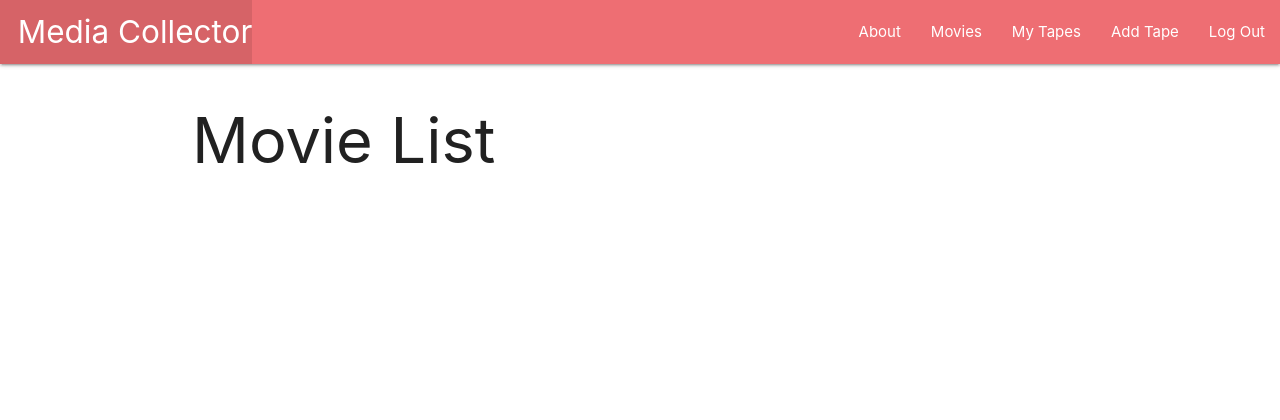
After one commit to Sandyfromnyc/lets-get-physical-media, a Django app: page /movies/ in a window 1280 px wide. The commit adds this page. Shown: the top 420 px of the page. Run offline with Django 4.2, Linux system fonts and the light colour scheme; the visitor is signed in with stand-in values (Sample User, id 1); data that the repository does not hold is empty.

Commit message:
Added Movie list and details

```diff
--- a/main_app/templates/base.html
+++ b/main_app/templates/base.html
@@ -22,8 +22,9 @@
                     <li><a href="{% url 'about' %}">About</a></li>
                     <!-- other links go here  -->
                     {% if user.is_authenticated %}
+                        <li><a href="{% url 'movies_index' %}">Movies</a></li>
                         <li><a href="{% url 'index' %}">My Tapes</a></li>
-                        <li><a href="{% url 'tape_create' %}">Add Tape</a></li>
+                        <li><a href="{% url 'tapes_create' %}">Add Tape</a></li>
                         <li><a href="{% url 'logout' %}">Log Out</a></li>
                     {% else %}
                         <li><a href="{% url 'signup' %}">Sign Up</a></li>
--- /dev/null
+++ b/main_app/templates/main_app/movie_list.html
@@ -0,0 +1,18 @@
+{% extends 'base.html' %}
+{% block content %}
+
+<h1>Movie List</h1>
+
+{% for movie in movie_list %}
+  <a href="{% url 'movies_detail' movie.id %}">
+    <div class="card">
+      <div class="card-content">
+        <span class="card-title">{{movie.title}}</span>
+        <p>Directed By: {{ movie.director }}</p>
+      </div>
+    </div>
+  </a>
+{% endfor %}
+
+
+{% endblock %}
--- a/main_app/urls.py
+++ b/main_app/urls.py
@@ -6,8 +6,10 @@ urlpatterns = [
     path('about/', views.about, name='about'),
     path('accounts/signup/', views.signup, name='signup'),
     path('tapes/', views.tapes_index, name='index'),
-    path('tapes/create/', views.TapeCreate.as_view(), name="tape_create"),
+    path('tapes/create/', views.TapeCreate.as_view(), name="tapes_create"),
     path('tapes/<int:tape_id>/', views.tapes_detail, name='detail'),
     path('tapes/<int:pk>/update', views.TapeUpdate.as_view(), name='tapes_update'),
     path('tapes/<int:pk>/delete', views.TapeDelete.as_view(), name='tapes_delete'),
+    path('movies/', views.MovieList.as_view(), name="movies_index"),
+    path('movies/<int:pk>/', views.MovieDetail.as_view(), name="movies_detail"),
 ]
--- a/main_app/views.py
+++ b/main_app/views.py
@@ -3,9 +3,9 @@ from django.contrib.auth import login
 from django.contrib.auth.forms import UserCreationForm
 from django.contrib.auth.decorators import login_required
 from django.contrib.auth.mixins import LoginRequiredMixin
-from .models import Tape
+from .models import Tape, Movie
 from django.views.generic.edit import CreateView, UpdateView, DeleteView
-
+from django.views.generic import ListView, DetailView
 
 # Create your views here.
 
@@ -71,3 +71,11 @@ class TapeUpdate(LoginRequiredMixin, UpdateView):
 class TapeDelete(LoginRequiredMixin, DeleteView):
   model = Tape
   success_url ='/tapes'
+
+
+class MovieList(LoginRequiredMixin, ListView):
+  model = Movie
+
+
+class MovieDetail(LoginRequiredMixin, DetailView):
+  model = Movie
```
Also changed, not shown: main_app/templates/main_app/movie_detail.html (added, +19 -0 lines).
